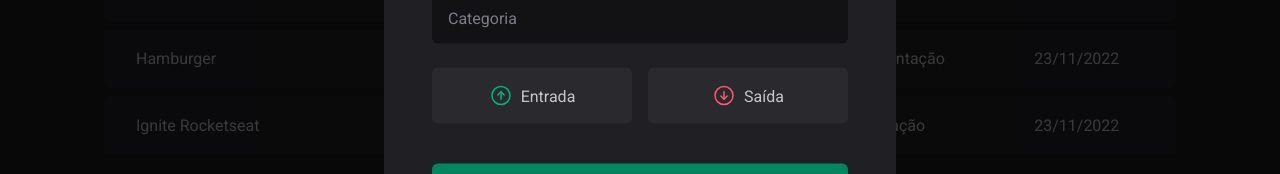
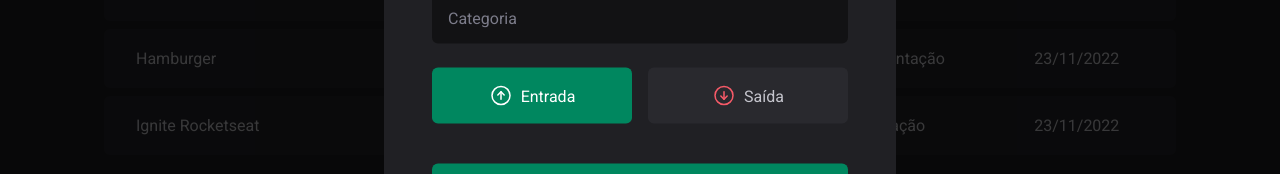
Before and after one commit to jhoownogueira/dtmoney-03, a React (Vite) app: page / in a window 1280 px wide. Both pictures are taken after a click on the button "Nova transação". Shown: the part 390-564 px from the top of the page. Built offline with nearby package versions, Linux system fonts and the light colour scheme; data requests are answered from the project's data file.

Commit message:
Controlled components

```diff
--- a/src/components/NewTransactionsModal/index.tsx
+++ b/src/components/NewTransactionsModal/index.tsx
@@ -9,24 +9,28 @@
   TransactionTypeButton,
 } from "./styles";
 import { zodResolver } from "@hookform/resolvers/zod";
-import { useForm } from "react-hook-form";
+import { Controller, useForm } from "react-hook-form";
 
 const newTransactionsFormSchema = z.object({
   description: z.string(),
   price: z.number(),
   category: z.string(),
-  // type: z.enum(["income", "outcome"]),
+  type: z.enum(["income", "outcome"]),
 });
 
 type NewTransactionFormInputs = z.infer<typeof newTransactionsFormSchema>;
 
 export function NewTransactionsModal() {
   const {
+    control,
     register,
     handleSubmit,
     formState: { isSubmitting },
   } = useForm<NewTransactionFormInputs>({
     resolver: zodResolver(newTransactionsFormSchema),
+    defaultValues: {
+      type: "income"
+    }
   });
 
   async function handleCreateNewTransaction(data: NewTransactionFormInputs) {
@@ -63,7 +67,12 @@
             {...register("category")}
           />
 
-          <TransactionType>
+          <Controller
+            control={control}
+            name="type"
+            render={({ field }) => {
+              return (
+                <TransactionType onValueChange={field.onChange} value={field.value}>
                   <TransactionTypeButton variant="income" value="income">
                     <ArrowCircleUp size={24} />
                     Entrada
@@ -73,6 +82,9 @@
                     Saída
                   </TransactionTypeButton>
                 </TransactionType>
+              );
+            }}
+          />
 
           <button type="submit" disabled={isSubmitting}>
             Cadastrar
```
Lines whose indentation alone changed are shown as unchanged.
